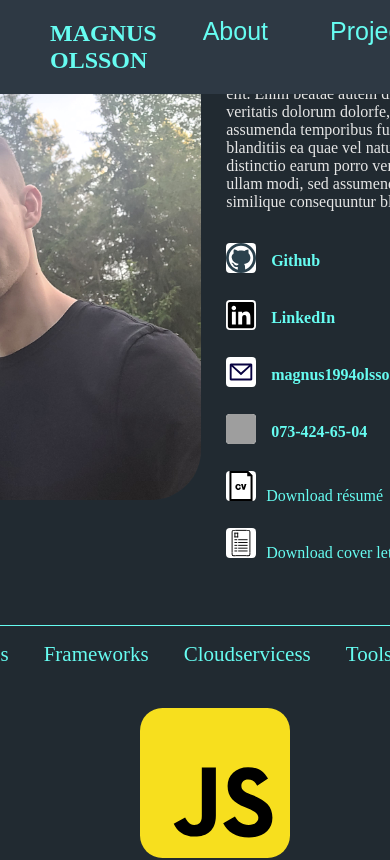
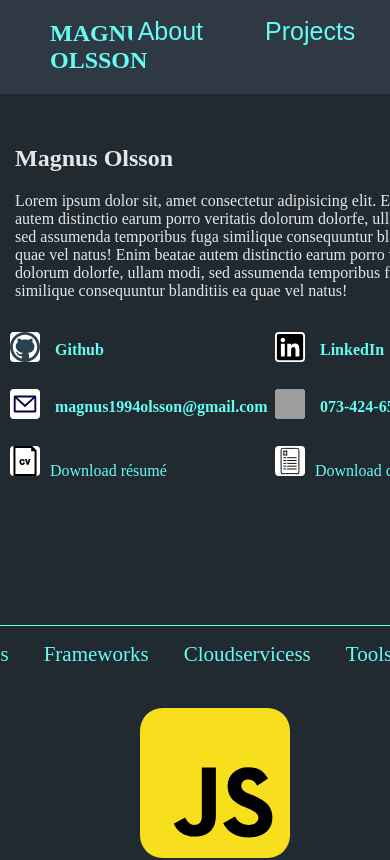
Before and after one commit to CodeMagnus1994/Magnus-Olsson-portfolio, a React (Vite) app: page / in a window 390 px wide. Shown: the top 860 px of the page. Built offline with nearby package versions, Linux system fonts and the light colour scheme; grey boxes are pictures that could not be loaded.

Commit message:
first-section in about phone size

```diff
--- a/src/components/About.jsx
+++ b/src/components/About.jsx
@@ -55,6 +55,7 @@ function About() {
       <section id="first-about-section" className='about-section'>
         <img id="profile-image" src="src/images/profil.jpg" alt="Profile-pic"/>
         <div>
+        <div id="about-me-information">
         <h2>Magnus Olsson</h2>
         <p>Lorem ipsum dolor sit, amet consectetur adipisicing elit.
            Enim beatae autem distinctio earum porro veritatis dolorum dolorfe,
@@ -66,6 +67,7 @@ function About() {
            temporibus fuga similique consequuntur
            blanditiis ea quae vel natus!
         </p>
+        </div>
            <div id="about-me-container">
           <p className='about-me-paragraph'>
             <img className='about-me-icons' src="src/tech-images/github.svg" alt="github-about-logo"/>
--- a/src/components/Header.jsx
+++ b/src/components/Header.jsx
@@ -2,7 +2,7 @@ function Header({ scrollToAbout, scrollToProjects }) {
   return (
     <nav id="navbar">
       <h2 id="navbar-name">MAGNUS OLSSON</h2>
-      <ul style={{display: 'flex', listStyle: 'none'}}>
+      <ul id="ul-navbar" style={{display: 'flex', listStyle: 'none'}}>
         <li><button className="navbar-button" onClick={scrollToAbout}>About</button></li>
         <li><button className="navbar-button" onClick={scrollToProjects}>Projects</button></li>
       </ul>
--- a/src/index.css
+++ b/src/index.css
@@ -388,3 +388,55 @@ html {
 .project-image:hover {
   opacity: 0.5;
 }
+
+ {
+  /*RESPONSIVENESS*/
+}
+
+ {
+  /*Phone 360 - 430*/
+}
+
+@media (min-width: 360px) and (max-width: 430px) {
+  #first-about-section {
+    padding-right: 50px;
+    position: relative;
+    left: 50px;
+    top: 125px;
+  }
+
+  #profile-image {
+    display: none;
+  }
+
+  #about-me-information {
+    width: 450px;
+    position: relative;
+    left: 55px;
+  }
+
+  #about-me-container {
+    display: grid;
+    grid-template-columns: 2fr 2fr;
+    position: relative;
+    left: 50px;
+    width: 520px;
+  }
+
+  #ul-navbar {
+    position: relative;
+    right: 65px;
+  }
+}
+
+ {
+  /*Ipad 768 - 1024*/
+}
+
+ {
+  /*Small 344 - 540*/
+}
+
+ {
+  /*Large 1280 - 1440 */
+}
```
